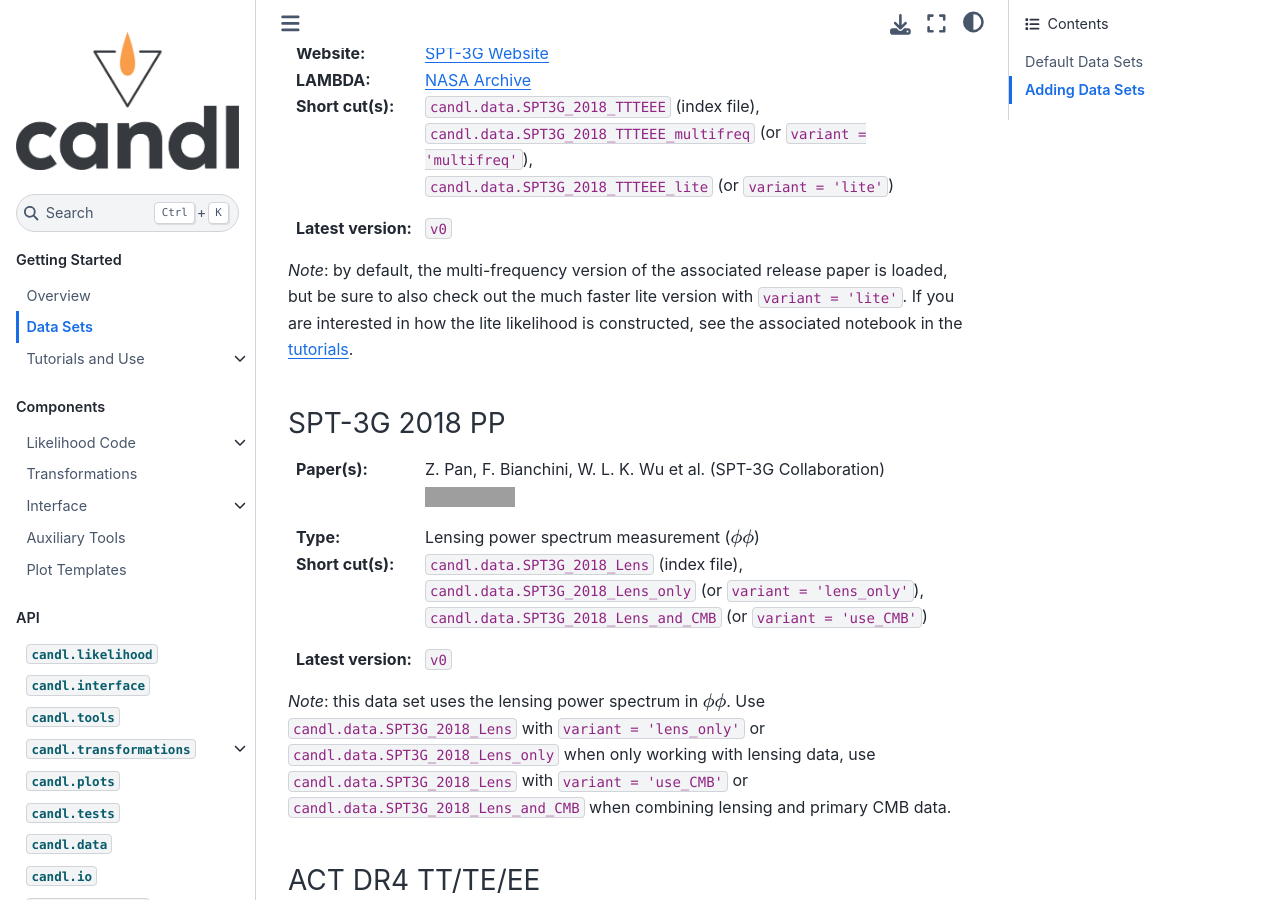
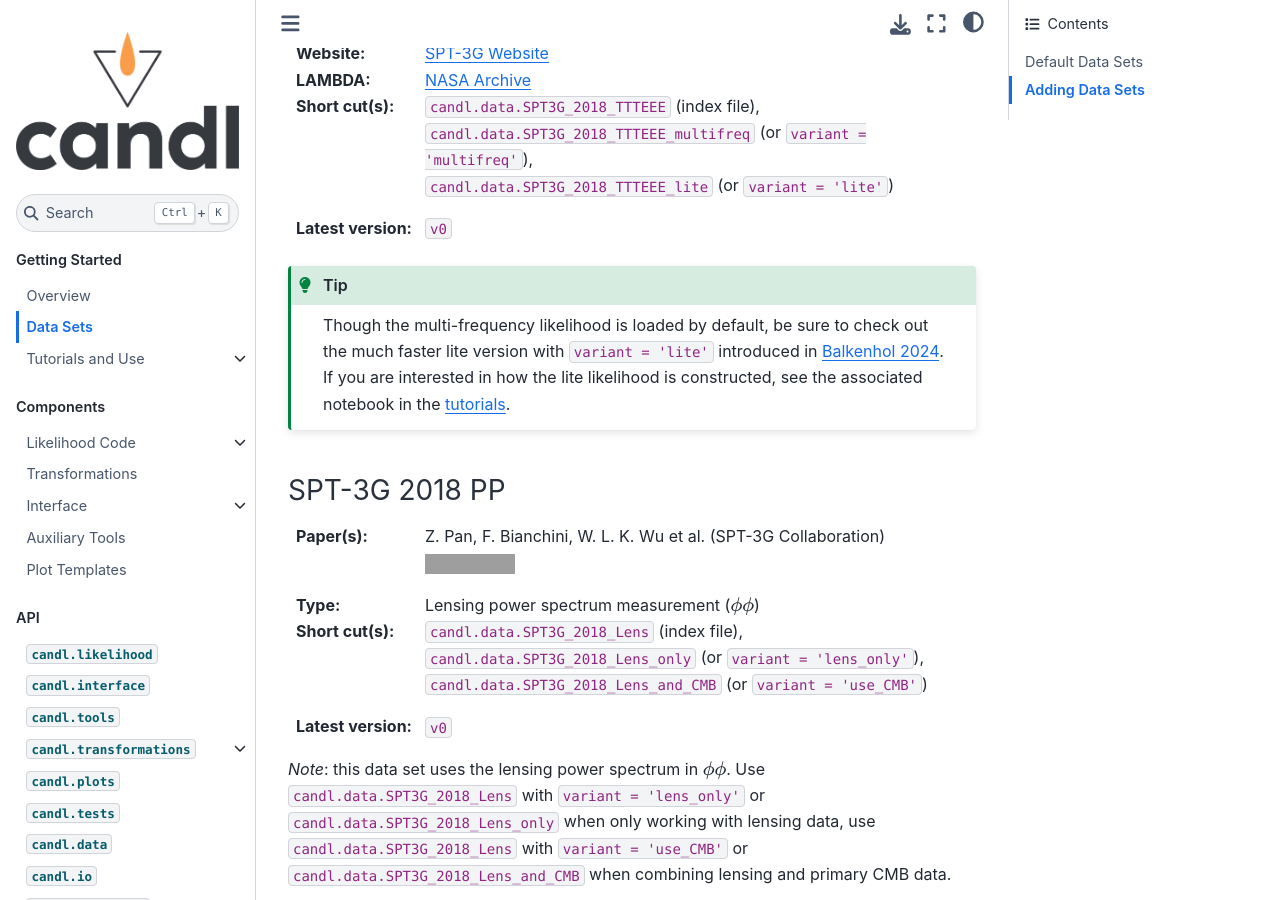
Before and after one commit to Lbalkenhol/candl, a Sphinx documentation site: the page built from docs/data/data_overview.rst, in a window 1280 px wide and 900 px high, scrolled down 697 px. Built offline with Sphinx 7.4.7 and the Sphinx Book theme 1.1.4, drawn with Linux system fonts in a browser that asks for light colours; grey boxes are pictures that could not be loaded.

Commit message:
Added arxiv ID

```diff
--- a/docs/data/data_overview.rst
+++ b/docs/data/data_overview.rst
@@ -42,8 +42,10 @@ SPT-3G 2018 TT/TE/EE
 :Latest version:
    ``v0``
 
-*Note*: by default, the multi-frequency version of the associated release paper is loaded, but be sure to also check out the much faster lite version with ``variant = 'lite'``.
-If you are interested in how the lite likelihood is constructed, see the associated notebook in the :ref:`tutorials<Tutorials>`.
+.. tip::
+
+    Though the multi-frequency likelihood is loaded by default, be sure to check out the much faster lite version with ``variant = 'lite'`` introduced in `Balkenhol 2024 <https://arxiv.org/abs/2412.00826>`__.
+    If you are interested in how the lite likelihood is constructed, see the associated notebook in the :ref:`tutorials<Tutorials>`.
 
 SPT-3G 2018 PP
 ^^^^^^^^^^^^^^^^^^^^^^^^^^^^^^^^^^^^^^^^^^^^^^^^^
--- a/docs/tutorial/tutorial_list.rst
+++ b/docs/tutorial/tutorial_list.rst
@@ -49,4 +49,4 @@ You can run this tutorial locally or on `google colab <https://github.com/Lbalke
 ``CMBlite_using_autodiff.ipynb``
 --------------------------------------------
 
-This notebook accompagnies Balkenhol et al. 2024 (arXiv:????.?????) and shows how to construct foreground-marginalised CMBlite likelihoods with automatic differentiation using the SPT-3G 2018 TT/TE/EE data set as an example.
+This notebook accompagnies `Balkenhol 2024 <https://arxiv.org/abs/2412.00826>`__ and shows how to construct foreground-marginalised CMBlite likelihoods with automatic differentiation using the SPT-3G 2018 TT/TE/EE data set as an example.
```
Also changed, not shown: 4 other files.
